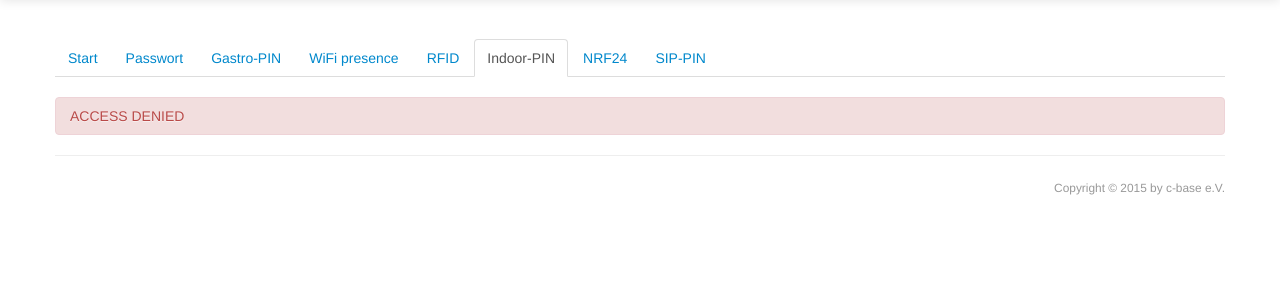
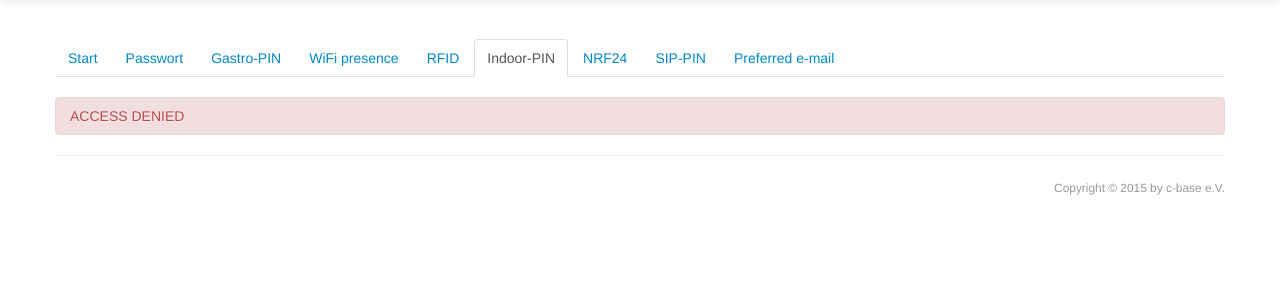
Before and after one commit to c-base/cbmi, a Django app: page /account/clabpin/ in a window 1280 px wide. Shown: the part 41-341 px from the top of the page. Run offline with Django 3.2, Linux system fonts and the light colour scheme; the visitor is signed in with stand-in values (Sample User, id 1); data comes from the database, SQL or seed files in the repository; some libraries are stand-ins or nearby versions.

Commit message:
Use e-mail field, add preferred email to main navigation menu #8

```diff
--- a/account/forms.py
+++ b/account/forms.py
@@ -147,9 +147,9 @@ class CLabPinForm(forms.Form):
 
 
 class PreferredEmailForm(forms.Form):
-    preferred_email = forms.CharField(max_length=255, required=False,
+    preferred_email = forms.EmailField(max_length=255, required=False,
         label = _('Preferred e-mail'),
-        help_text=_("Forward my mail to this address."))
+        help_text=_("Forward my mail to this address. Leave empty to use the c-base IMAP and SMTP servers."))
 
 
 class AdminForm(forms.Form):
--- a/account/templates/member_base.html
+++ b/account/templates/member_base.html
@@ -36,6 +36,10 @@
             <li class="{% if request.path == sippin_url %}active{% endif %}">
                 <a href="{{ sippin_url }}">{% trans "SIP-PIN" %}</a>
             </li>
+            {% url 'preferred_email' as preferred_email_url %}
+            <li class="{% if request.path == preferred_email_url %}active{% endif %}">
+                <a href="{{ preferred_email_url }}">{% trans "Preferred e-mail" %}</a>
+            </li>
             {%  for group in request.user.groups.all %}
                 {%  if group.name == 'ldap_admins' %}
                     {% url 'admin' as admin_url %}
```
